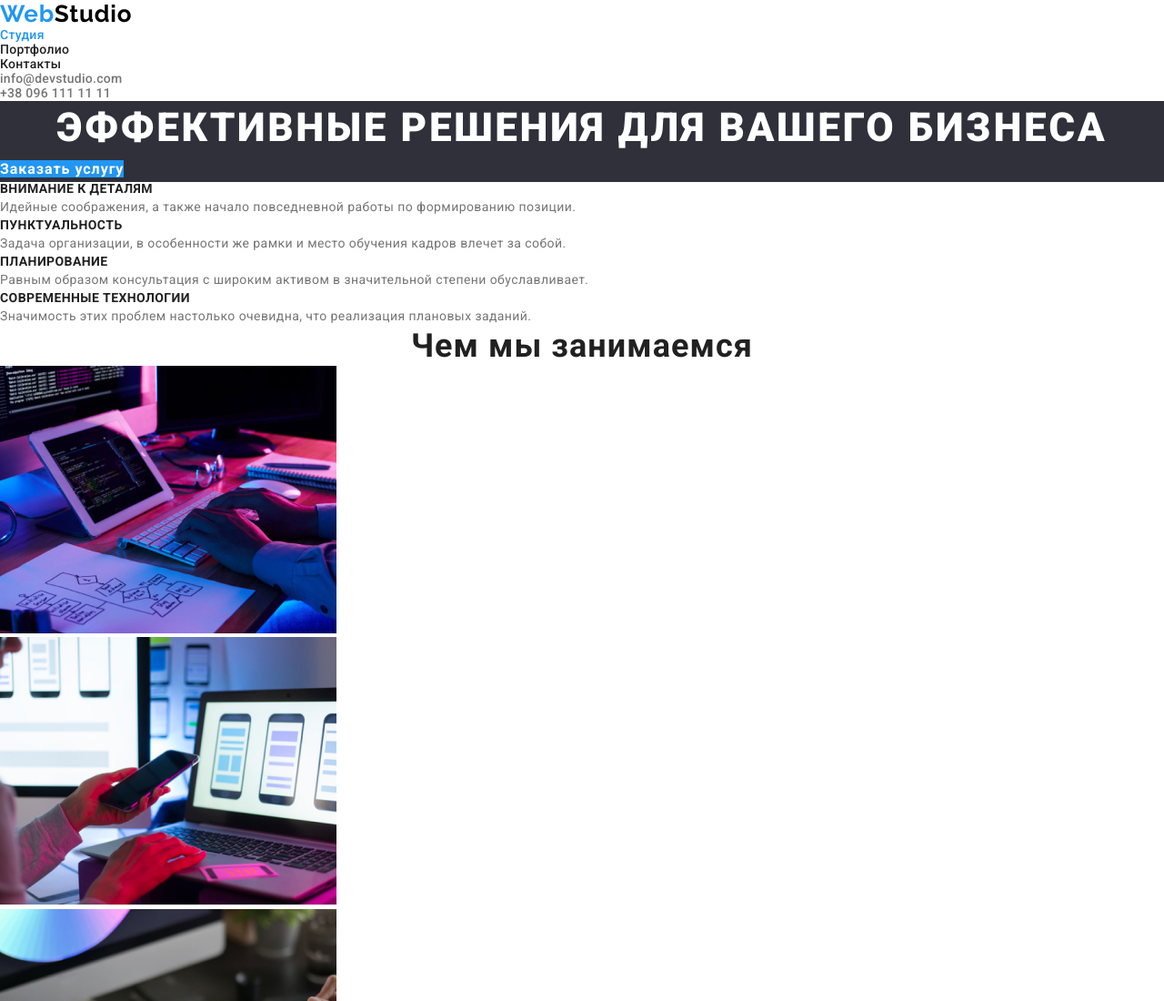
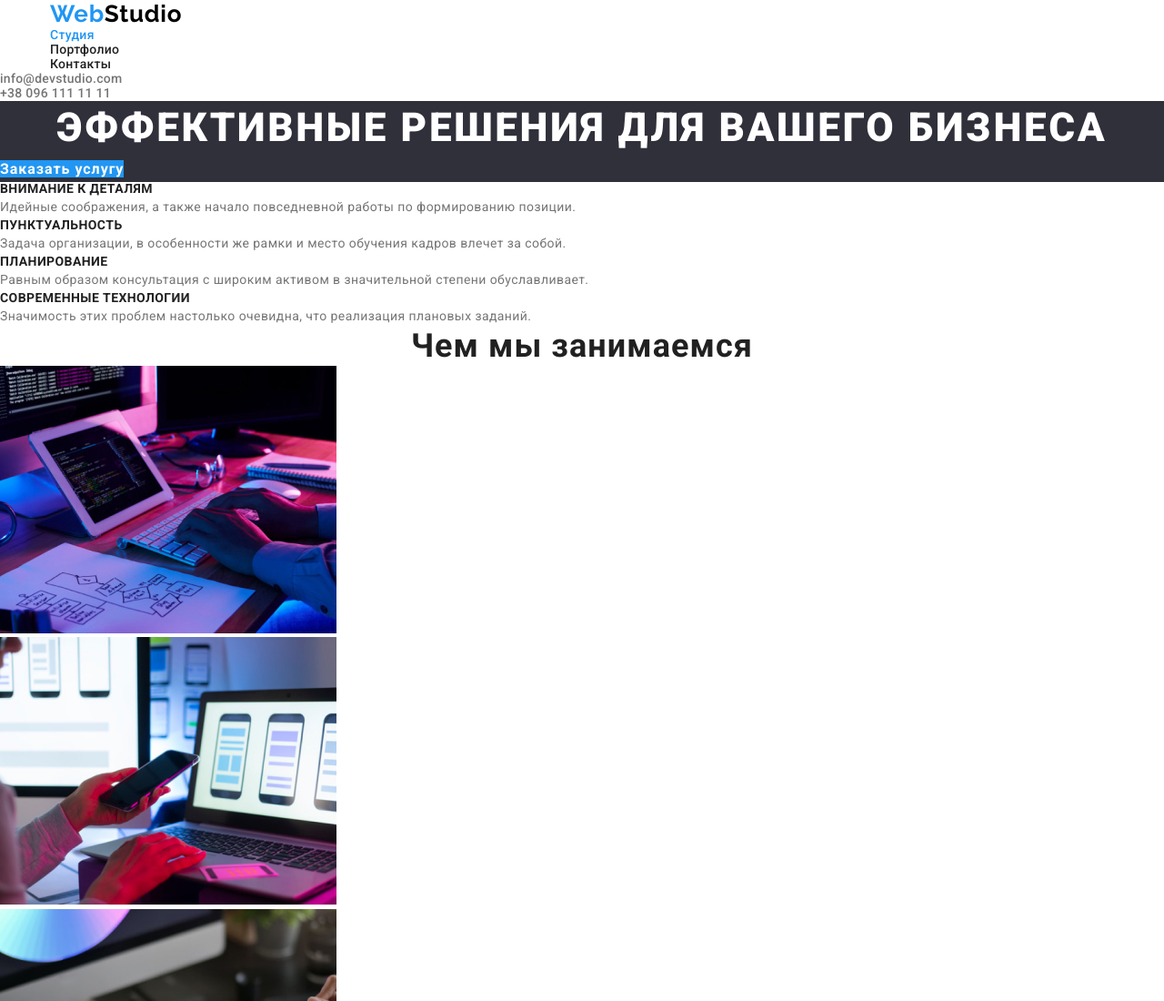
Before and after one commit to TereshchenkoSD/goit-markup-hw-03, a plain HTML site: page index.html in a window 1280 px wide. Shown: the top 1100 px of the page at 91% size. Drawn offline with nearby package versions, Linux system fonts and the light colour scheme.

Commit message:
Создал div с классом container в котором указал ширину, паддинги и отцентрировал через margin. Класheaderс повесил на

```diff
--- a/css/styles.css
+++ b/css/styles.css
@@ -44,6 +44,13 @@ ol {
 
 address {
   font-style: normal;
+}
+
+.container {
+  width: 1200px;
+  margin: 0 auto;
+  padding-left: 15px;
+  padding-right: 15px;
 }
 
 /* ============HEADER================= */
--- a/index.html
+++ b/index.html
@@ -17,6 +17,7 @@
   </head>
   <body>
     <header class="header">
+      <div class="container">
         <nav class="navigation">
           <a class="logo link" href="#"
             ><span class="logo-web">Web</span>Studio</a
@@ -37,6 +38,8 @@
             </li>
           </ul>
         </nav>
+      </div>
+
       <address class="contact">
         <ul class="contact-list list">
           <li class="contact-list-item">
```
Lines whose indentation alone changed are shown as unchanged.
